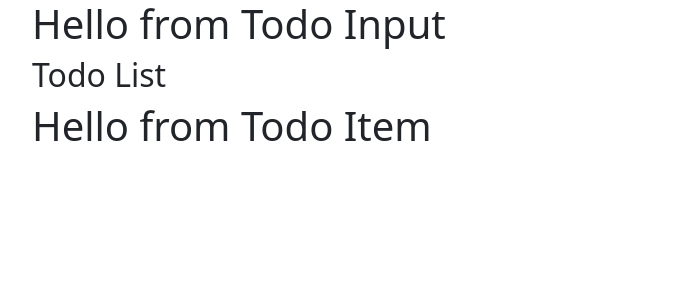
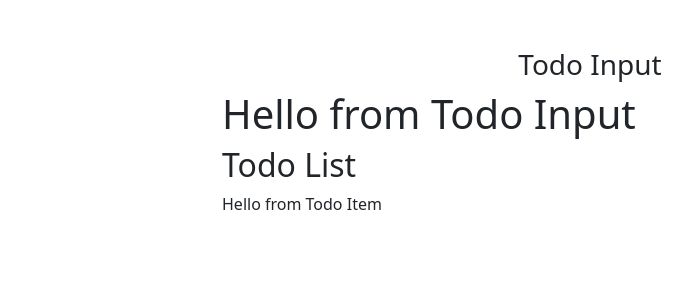
Before and after one commit to Mr-ubi/react-todo-list, a React (Create React App) app: page / in a window 1280 px wide. Shown: the top 300 px of the page, without its empty margins (50-742 px from the left). Built offline with nearby package versions, Linux system fonts and the light colour scheme.

Commit message:
Updated V2

```diff
--- a/src/App.js
+++ b/src/App.js
@@ -1,18 +1,46 @@
-import uuid from 'uuid';
-import "bootstrap/dist/css/bootstrap.min.css";
+import React from 'react';
+import {v1 as uuid} from 'uuid';
+import 'bootstrap/dist/css/bootstrap.min.css';
 import TodoInput from './components/TodoInput';
 import TodoList from './components/TodoList';
 
 function App() {
+  React.state={
+    items: [{id:1, title: "wake up"},{id:2, title: "make breakfast"}],
+    id: uuid(),
+    item: "",
+    editItem: false
+  };
+
+
+  React.handleChange = (e) => {
+    console.log("handle change")
+  }
+  React.handleSubmit = (e) => {
+    console.log("handle submit")
+  }
+  React.clearList = () => {
+    console.log("clear list")
+  }
+  React.handleDelete = (id) => {
+    console.log("handle delete " + {id})
+  }
+  React.handleEdit = (id) => {
+    console.log("handle edit " + {id})
+  }
+
   return (
-    <div className="App">
       <div className="container">
         <div className="row">
-          <TodoInput />
-          <TodoList />
+          <div className="col-10 mx-auto col-md-8 mt-5">
+            <h3 className="text-capitalize text-center">
+              todo input
+            </h3>
+            <TodoInput item={React.state.item} handleChange={React.handleChange} handleSubmit={React.handleSubmit} editItem={React.state.editItem} />
+            <TodoList items={React.state.items} clearList={React.clearList} handleDelete={React.handleDelete} handleEdit={React.handleEdit}/>
+          </div>
         </div>
       </div>
-    </div>
   );
 }
 
--- a/src/components/TodoItem.js
+++ b/src/components/TodoItem.js
@@ -4,7 +4,7 @@ export default class TodoItem extends Component {
     render() {
         return (
             <div>
-                <h1>Hello from Todo Item</h1>
+                <p>Hello from Todo Item</p>
             </div>
         )
     }
```
